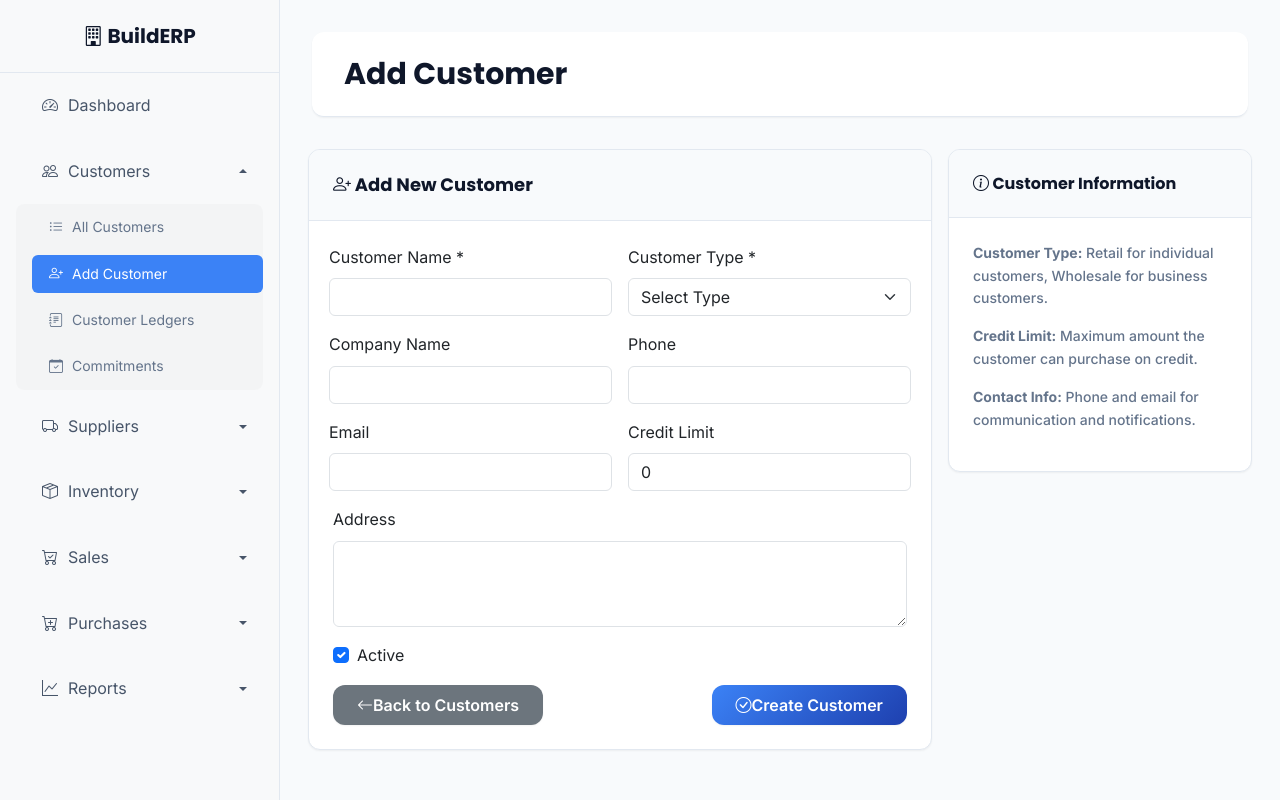
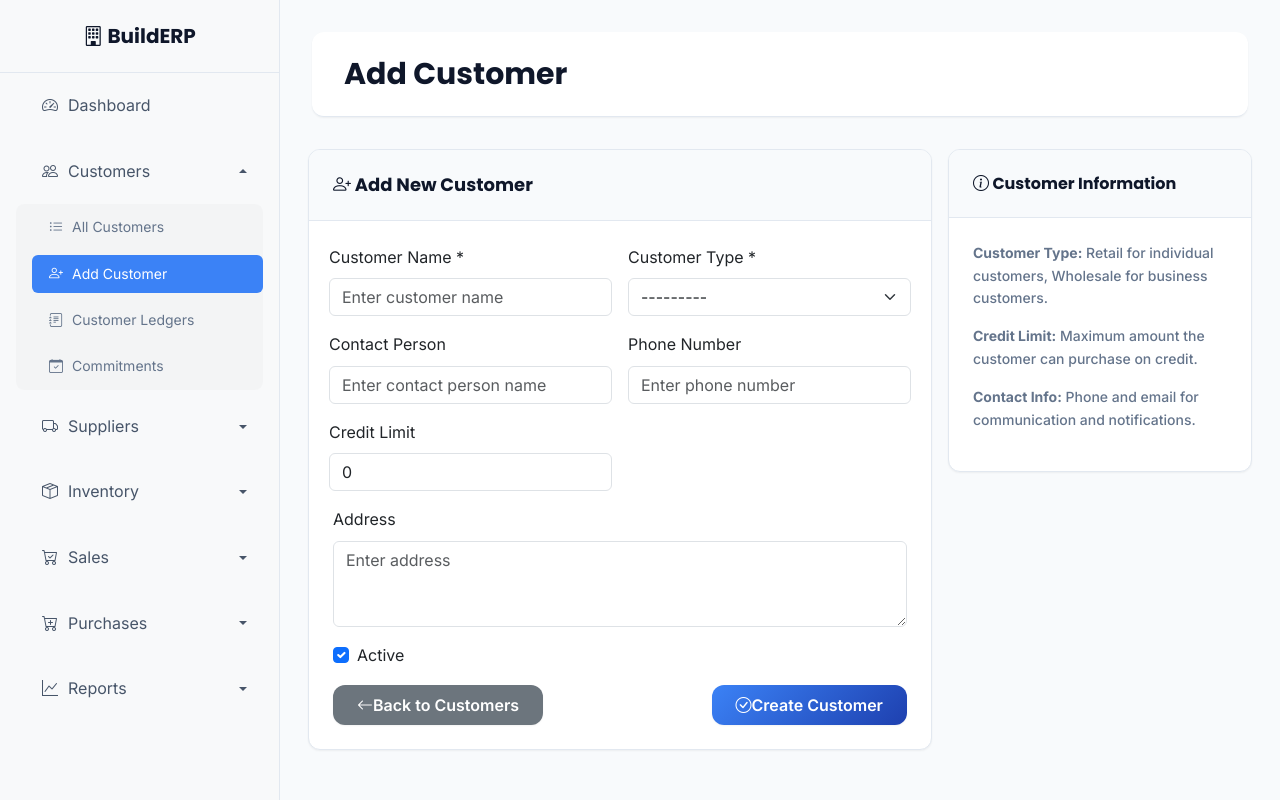
Before and after one commit to giasuddin90/minierp, a Django app: page /customers/create/ in a window 1280 px wide. Run offline with Django 5.2, Linux system fonts and the light colour scheme.

Commit message:
customar module works

```diff
--- /dev/null
+++ b/customers/forms.py
@@ -0,0 +1,177 @@
+from django import forms
+from .models import Customer, CustomerLedger, CustomerCommitment
+
+
+class CustomerForm(forms.ModelForm):
+    """Form for creating and editing customers"""
+
+    class Meta:
+        model = Customer
+        fields = [
+            'name', 'customer_type', 'contact_person', 'phone',
+            'address', 'credit_limit', 'is_active'
+        ]
+        widgets = {
+            'name': forms.TextInput(attrs={
+                'class': 'form-control',
+                'placeholder': 'Enter customer name'
+            }),
+            'customer_type': forms.Select(attrs={
+                'class': 'form-select'
+            }),
+            'contact_person': forms.TextInput(attrs={
+                'class': 'form-control',
+                'placeholder': 'Enter contact person name'
+            }),
+            'phone': forms.TextInput(attrs={
+                'class': 'form-control',
+                'placeholder': 'Enter phone number'
+            }),
+            'address': forms.Textarea(attrs={
+                'class': 'form-control',
+                'rows': 3,
+                'placeholder': 'Enter address'
+            }),
+            'credit_limit': forms.NumberInput(attrs={
+                'class': 'form-control',
+                'step': '0.01',
+                'min': '0'
+            }),
+            'is_active': forms.CheckboxInput(attrs={
+                'class': 'form-check-input'
+            })
+        }
+        labels = {
+            'name': 'Customer Name',
+            'customer_type': 'Customer Type',
+            'contact_person': 'Contact Person',
+            'phone': 'Phone Number',
+            'address': 'Address',
+            'credit_limit': 'Credit Limit',
+            'is_active': 'Active'
+        }
+
+    def __init__(self, *args, **kwargs):
+        super().__init__(*args, **kwargs)
+        # Make name and customer_type required
+        self.fields['name'].required = True
+        self.fields['customer_type'].required = True
+
+
+class CustomerLedgerForm(forms.ModelForm):
+    """Form for creating customer ledger entries"""
+
+    class Meta:
+        model = CustomerLedger
+        fields = [
+            'transaction_type', 'amount', 'description',
+            'reference', 'transaction_date', 'payment_method'
+        ]
+        widgets = {
+            'transaction_type': forms.Select(attrs={
+                'class': 'form-select'
+            }),
+            'amount': forms.NumberInput(attrs={
+                'class': 'form-control',
+                'step': '0.01'
+            }),
+            'description': forms.Textarea(attrs={
+                'class': 'form-control',
+                'rows': 3
+            }),
+            'reference': forms.TextInput(attrs={
+                'class': 'form-control'
+            }),
+            'transaction_date': forms.DateInput(attrs={
+                'class': 'form-control',
+                'type': 'date'
+            }),
+            'payment_method': forms.Select(attrs={
+                'class': 'form-select'
+            })
+        }
+        labels = {
+            'transaction_type': 'Transaction Type',
+            'amount': 'Amount',
+            'description': 'Description',
+            'reference': 'Reference',
+            'transaction_date': 'Transaction Date',
+            'payment_method': 'Payment Method'
+        }
+
+    def __init__(self, *args, **kwargs):
+        super().__init__(*args, **kwargs)
+        # Set default transaction date to now
+        if not self.instance.pk:
+            from django.utils import timezone
+            self.fields['transaction_date'].initial = timezone.now()
+
+        # Make required fields explicit
+        self.fields['transaction_type'].required = True
+        self.fields['amount'].required = True
+        self.fields['description'].required = True
+        self.fields['transaction_date'].required = True
+
+    def clean_transaction_date(self):
+        """Convert date to datetime"""
+        date_value = self.cleaned_data.get('transaction_date')
+        if date_value:
+            from django.utils import timezone
+            # Convert date to datetime with current time
+            return timezone.datetime.combine(date_value, timezone.now().time())
+        return date_value
+
+
+class CustomerCommitmentForm(forms.ModelForm):
+    """Form for creating customer commitments"""
+
+    class Meta:
+        model = CustomerCommitment
+        fields = ['customer', 'commitment_date', 'amount', 'description']
+        widgets = {
+            'customer': forms.Select(attrs={
+                'class': 'form-select'
+            }),
+            'commitment_date': forms.DateInput(attrs={
+                'class': 'form-control',
+                'type': 'date'
+            }),
+            'amount': forms.NumberInput(attrs={
+                'class': 'form-control',
+                'step': '0.01',
+                'min': '0'
+            }),
+            'description': forms.Textarea(attrs={
+                'class': 'form-control',
+                'rows': 3
+            })
+        }
+        labels = {
+            'customer': 'Customer',
+            'commitment_date': 'Commitment Date',
+            'amount': 'Amount',
+            'description': 'Description'
+        }
+
+
+class SetOpeningBalanceForm(forms.Form):
+    """Form for setting opening balance"""
+    amount = forms.DecimalField(
+        max_digits=15,
+        decimal_places=2,
+        widget=forms.NumberInput(attrs={
+            'class': 'form-control',
+            'step': '0.01',
+            'min': '0'
+        }),
+        label='Opening Balance Amount'
+    )
+    description = forms.CharField(
+        max_length=200,
+        widget=forms.TextInput(attrs={
+            'class': 'form-control',
+            'placeholder': 'Enter description (optional)'
+        }),
+        required=False,
+        label='Description'
+    )
--- a/customers/models.py
+++ b/customers/models.py
@@ -14,9 +14,7 @@ class Customer(models.Model):
     customer_type = models.CharField(max_length=20, choices=CUSTOMER_TYPES)
     contact_person = models.CharField(max_length=100, blank=True)
     phone = models.CharField(max_length=20, blank=True)
-    email = models.EmailField(blank=True)
     address = models.TextField(blank=True)
-    city = models.CharField(max_length=100, blank=True)
     credit_limit = models.DecimalField(max_digits=15, decimal_places=2, default=0)
     opening_balance = models.DecimalField(max_digits=15, decimal_places=2, default=0)
     current_balance = models.DecimalField(max_digits=15, decimal_places=2, default=0)
--- a/customers/urls.py
+++ b/customers/urls.py
@@ -13,7 +13,7 @@ urlpatterns = [
 
     # Customer Ledger
     path('<int:pk>/ledger/', views.CustomerLedgerDetailView.as_view(), name='customer_ledger_detail'),
-    path('<int:customer_id>/ledger/create/', views.CustomerLedgerCreateView.as_view(), name='customer_ledger_create'),
+    path('<int:pk>/ledger/create/', views.CustomerLedgerCreateView.as_view(), name='customer_ledger_create'),
     path('<int:pk>/opening-balance/', views.set_opening_balance, name='customer_opening_balance'),
 
 
--- a/customers/views.py
+++ b/customers/views.py
@@ -5,6 +5,7 @@ from django.contrib import messages
 from django.db.models import Q, Sum
 from decimal import Decimal
 from .models import Customer, CustomerLedger, CustomerCommitment
+from .forms import CustomerForm, CustomerLedgerForm, CustomerCommitmentForm, SetOpeningBalanceForm
 from sales.models import SalesOrder, SalesInvoice, SalesPayment, SalesReturn
 
 
@@ -36,15 +37,15 @@ class CustomerDetailView(DetailView):
 
 class CustomerCreateView(CreateView):
     model = Customer
+    form_class = CustomerForm
     template_name = 'customers/customer_form.html'
-    fields = '__all__'
     success_url = reverse_lazy('customers:customer_list')
 
 
 class CustomerUpdateView(UpdateView):
     model = Customer
+    form_class = CustomerForm
     template_name = 'customers/customer_form.html'
-    fields = '__all__'
     success_url = reverse_lazy('customers:customer_list')
 
 
@@ -58,6 +59,7 @@ class CustomerLedgerListView(ListView):
     model = CustomerLedger
     template_name = 'customers/ledger_list.html'
     context_object_name = 'items'
+    paginate_by = 20
 
 
 class CustomerLedgerDetailView(DetailView):
@@ -191,21 +193,59 @@ class CustomerLedgerDetailView(DetailView):
 
 class CustomerLedgerCreateView(CreateView):
     model = CustomerLedger
+    form_class = CustomerLedgerForm
     template_name = 'customers/ledger_form.html'
-    fields = ['transaction_type', 'amount', 'description', 'reference', 'transaction_date', 'payment_method']
 
     def get_success_url(self):
-        return reverse_lazy('customers:customer_ledger_detail', kwargs={'pk': self.kwargs['customer_id']})
+        return reverse_lazy('customers:customer_ledger_detail', kwargs={'pk': self.kwargs['pk']})
 
     def get_context_data(self, **kwargs):
         context = super().get_context_data(**kwargs)
-        context['customer_id'] = self.kwargs['customer_id']
+        context['customer_id'] = self.kwargs['pk']
         return context
 
     def form_valid(self, form):
-        form.instance.customer_id = self.kwargs['customer_id']
+        form.instance.customer_id = self.kwargs['pk']
         form.instance.created_by = self.request.user
-        return super().form_valid(form)
+
+        # Save the ledger entry first
+        response = super().form_valid(form)
+
+        # Update customer balance
+        customer = form.instance.customer
+        self.update_customer_balance(customer)
+
+        # Add success message
+        messages.success(
+            self.request,
+            f'Ledger entry created successfully for {customer.name}. '
+            f'New balance: ৳{customer.current_balance}'
+        )
+
+        return response
+
+    def update_customer_balance(self, customer):
+        """Update customer current balance based on all ledger entries"""
+        from decimal import Decimal
+
+        # Get all ledger entries for this customer
+        ledger_entries = CustomerLedger.objects.filter(customer=customer)
+
+        total_balance = Decimal('0.00')
+        for entry in ledger_entries:
+            if entry.transaction_type in ['sale', 'opening_balance']:
+                # These increase the balance (debit)
+                total_balance += entry.amount
+            elif entry.transaction_type in ['payment', 'return']:
+                # These decrease the balance (credit)
+                total_balance -= entry.amount
+            elif entry.transaction_type == 'adjustment':
+                # Adjustments can be positive or negative
+                total_balance += entry.amount
+
+        # Update customer balance
+        customer.current_balance = total_balance
+        customer.save()
 
 
 
@@ -218,8 +258,8 @@ class CustomerCommitmentListView(ListView):
 
 class CustomerCommitmentCreateView(CreateView):
     model = CustomerCommitment
+    form_class = CustomerCommitmentForm
     template_name = 'customers/commitment_form.html'
-    fields = ['customer', 'commitment_date', 'amount', 'description', 'is_reminded', 'is_fulfilled']
     success_url = reverse_lazy('customers:commitment_list')
 
     def get_context_data(self, **kwargs):
@@ -230,8 +270,8 @@ class CustomerCommitmentCreateView(CreateView):
 
 class CustomerCommitmentUpdateView(UpdateView):
     model = CustomerCommitment
+    form_class = CustomerCommitmentForm
     template_name = 'customers/commitment_form.html'
-    fields = ['customer', 'commitment_date', 'amount', 'description', 'is_reminded', 'is_fulfilled']
     success_url = reverse_lazy('customers:commitment_list')
 
     def get_context_data(self, **kwargs):
@@ -251,12 +291,16 @@ def set_opening_balance(request, pk):
     customer = get_object_or_404(Customer, pk=pk)
 
     if request.method == 'POST':
-        try:
-            amount = Decimal(request.POST.get('amount', 0))
+        form = SetOpeningBalanceForm(request.POST)
+        if form.is_valid():
+            amount = form.cleaned_data['amount']
             customer.set_opening_balance(amount, user=request.user)
             messages.success(request, f'Opening balance set to ৳{amount} for {customer.name}')
             return redirect('customers:customer_ledger_detail', pk=customer.pk)
-        except (ValueError, TypeError):
-            messages.error(request, 'Invalid amount entered')
+    else:
+        form = SetOpeningBalanceForm()
 
-    return render(request, 'customers/set_opening_balance.html', {'customer': customer})
+    return render(request, 'customers/set_opening_balance.html', {
+        'customer': customer,
+        'form': form
+    })
--- a/templates/customers/customer_form.html
+++ b/templates/customers/customer_form.html
@@ -19,51 +19,64 @@
                     {% csrf_token %}
                     <div class="row">
                         <div class="col-md-6 mb-3">
-                            <label for="id_name" class="form-label">Customer Name *</label>
-                            <input type="text" class="form-control" id="id_name" name="name" value="{{ object.name|default:'' }}" required>
+                            <label for="{{ form.name.id_for_label }}" class="form-label">{{ form.name.label }} *</label>
+                            {{ form.name }}
+                            {% if form.name.errors %}
+                                <div class="text-danger small">{{ form.name.errors }}</div>
+                            {% endif %}
                         </div>
                         <div class="col-md-6 mb-3">
-                            <label for="id_customer_type" class="form-label">Customer Type *</label>
-                            <select class="form-select" id="id_customer_type" name="customer_type" required>
-                                <option value="">Select Type</option>
-                                <option value="retail" {% if object.customer_type == 'retail' %}selected{% endif %}>Retail</option>
-                                <option value="wholesale" {% if object.customer_type == 'wholesale' %}selected{% endif %}>Wholesale</option>
-                            </select>
+                            <label for="{{ form.customer_type.id_for_label }}" class="form-label">{{ form.customer_type.label }} *</label>
+                            {{ form.customer_type }}
+                            {% if form.customer_type.errors %}
+                                <div class="text-danger small">{{ form.customer_type.errors }}</div>
+                            {% endif %}
                         </div>
                     </div>
 
                     <div class="row">
                         <div class="col-md-6 mb-3">
-                            <label for="id_company_name" class="form-label">Company Name</label>
-                            <input type="text" class="form-control" id="id_company_name" name="company_name" value="{{ object.company_name|default:'' }}">
+                            <label for="{{ form.contact_person.id_for_label }}" class="form-label">{{ form.contact_person.label }}</label>
+                            {{ form.contact_person }}
+                            {% if form.contact_person.errors %}
+                                <div class="text-danger small">{{ form.contact_person.errors }}</div>
+                            {% endif %}
                         </div>
                         <div class="col-md-6 mb-3">
-                            <label for="id_phone" class="form-label">Phone</label>
-                            <input type="tel" class="form-control" id="id_phone" name="phone" value="{{ object.phone|default:'' }}">
+                            <label for="{{ form.phone.id_for_label }}" class="form-label">{{ form.phone.label }}</label>
+                            {{ form.phone }}
+                            {% if form.phone.errors %}
+                                <div class="text-danger small">{{ form.phone.errors }}</div>
+                            {% endif %}
                         </div>
                     </div>
 
                     <div class="row">
                         <div class="col-md-6 mb-3">
-                            <label for="id_email" class="form-label">Email</label>
-                            <input type="email" class="form-control" id="id_email" name="email" value="{{ object.email|default:'' }}">
-                        </div>
-                        <div class="col-md-6 mb-3">
-                            <label for="id_credit_limit" class="form-label">Credit Limit</label>
-                            <input type="number" class="form-control" id="id_credit_limit" name="credit_limit" value="{{ object.credit_limit|default:0 }}" step="0.01">
+                            <label for="{{ form.credit_limit.id_for_label }}" class="form-label">{{ form.credit_limit.label }}</label>
+                            {{ form.credit_limit }}
+                            {% if form.credit_limit.errors %}
+                                <div class="text-danger small">{{ form.credit_limit.errors }}</div>
+                            {% endif %}
                         </div>
                     </div>
 
                     <div class="mb-3">
-                        <label for="id_address" class="form-label">Address</label>
-                        <textarea class="form-control" id="id_address" name="address" rows="3">{{ object.address|default:'' }}</textarea>
+                        <label for="{{ form.address.id_for_label }}" class="form-label">{{ form.address.label }}</label>
+                        {{ form.address }}
+                        {% if form.address.errors %}
+                            <div class="text-danger small">{{ form.address.errors }}</div>
+                        {% endif %}
                     </div>
 
                     <div class="mb-3 form-check">
-                        <input type="checkbox" class="form-check-input" id="id_is_active" name="is_active" {% if object.is_active or not object %}checked{% endif %}>
-                        <label class="form-check-label" for="id_is_active">
-                            Active
+                        {{ form.is_active }}
+                        <label class="form-check-label" for="{{ form.is_active.id_for_label }}">
+                            {{ form.is_active.label }}
                         </label>
+                        {% if form.is_active.errors %}
+                            <div class="text-danger small">{{ form.is_active.errors }}</div>
+                        {% endif %}
                     </div>
 
                     <div class="d-flex justify-content-between">
```
Also changed, not shown: templates/customers/customer_list.html (+12 -20 lines), templates/customers/ledger_form.html (+12 -47 lines), 1 other file.
